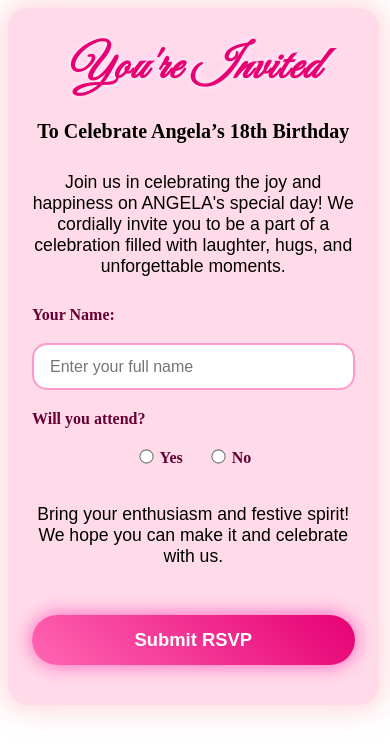
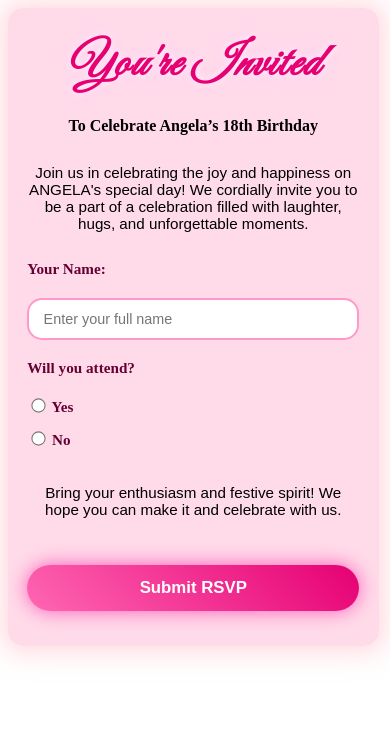
Before and after one commit to angelicaaquino0506/invitation-rsvp-angela, a Vue app: page / in a window 390 px wide. Shown: the top 756 px of the page. Built offline with nearby package versions, Linux system fonts and the light colour scheme; no server answers; the database is empty; the HTML template or start-up script is replaced by a standard one.

Commit message:
update 06022025

```diff
--- a/src/components/angelarsvp.vue
+++ b/src/components/angelarsvp.vue
@@ -336,29 +336,28 @@ body {
   color: #660033;
   min-height: 100vh;
   display: flex;
-  justify-content: center; /* Center content horizontally */
-  align-items: center; /* Center content vertically */
-  padding: 2rem;
-  overflow: hidden; /* Prevent scrollbar issues with animations */
+  justify-content: center;
+  align-items: center;
+  padding: 1rem; /* Adjusted padding for smaller screens by default */
+  overflow-x: hidden; /* Prevent horizontal scrollbar on small screens */
 }
 
 .container {
   background: #ffd2e4cc;
-  max-width: 450px;
-  width: 100%;
+  max-width: 450px; /* Base max-width for larger screens */
+  width: 100%; /* Ensures it takes full width on smaller screens */
   border-radius: 20px;
   box-shadow:
     0 0 15px 5px rgba(255, 192, 203, 0.25),
     0 0 30px 10px rgba(255, 182, 193, 0.3);
-  padding: 2.5rem 2rem 3rem 2rem;
+  padding: 2.5rem 2rem 3rem 2rem; /* Base padding */
   text-align: center;
   overflow: hidden;
-  transform: scale(0.95); /* Initial scale for pop-in effect */
-  opacity: 0; /* Initial opacity for fade-in */
-  animation: containerLoad 0.8s ease-out forwards; /* Animation on load */
+  transform: scale(0.95);
+  opacity: 0;
+  animation: containerLoad 0.8s ease-out forwards;
 }
 
-/* Keyframe for container loading */
 @keyframes containerLoad {
   to {
     transform: scale(1);
@@ -368,40 +367,39 @@ body {
 
 .title {
   font-family: 'Great Vibes', cursive;
-  font-size: 3.6rem;
+  font-size: 3.6rem; /* Base font size */
   color: #e60073;
   margin-bottom: 0;
   margin-top: 0;
   letter-spacing: 2px;
   text-shadow: 0 0 8px #ffffff, 0 0 15px #ffbaef;
   font-style: italic;
-  animation: textFadeIn 1s ease-out 0.3s forwards; /* Delayed fade-in for title */
+  animation: textFadeIn 1s ease-out 0.3s forwards;
   opacity: 0;
   transform: translateY(-20px);
 }
 
 .subtitle {
   font-weight: 600;
-  font-size: 1.25rem;
+  font-size: 1.25rem; /* Base font size */
   margin-top: 6px;
   margin-bottom: 1.8rem;
   color: #000000;
-  animation: textFadeIn 1s ease-out 0.5s forwards; /* Delayed fade-in for subtitle */
+  animation: textFadeIn 1s ease-out 0.5s forwards;
   opacity: 0;
   transform: translateY(-20px);
 }
 
 .invitation-text {
   font-family: 'Quiche', sans-serif;
-  font-size: 1.1rem;
+  font-size: 1.1rem; /* Base font size */
   margin-bottom: 1.8rem;
   color: #000000;
-  animation: textFadeIn 1s ease-out 0.7s forwards; /* Delayed fade-in for invitation text */
+  animation: textFadeIn 1s ease-out 0.7s forwards;
   opacity: 0;
   transform: translateY(-20px);
 }
 
-/* Keyframe for general text fade-in */
 @keyframes textFadeIn {
   to {
     opacity: 1;
@@ -413,12 +411,11 @@ form {
   display: flex;
   flex-direction: column;
   gap: 1.2rem;
-  animation: formSlideIn 1s ease-out 0.9s forwards; /* Slide-in effect for form */
+  animation: formSlideIn 1s ease-out 0.9s forwards;
   opacity: 0;
   transform: translateY(20px);
 }
 
-/* Keyframe for form slide-in */
 @keyframes formSlideIn {
   to {
     opacity: 1;
@@ -438,36 +435,37 @@ input[type="text"] {
   border: 2px solid #ff99cc;
   border-radius: 15px;
   font-size: 1rem;
-  transition: border-color 0.3s ease, box-shadow 0.3s ease; /* Smooth transition for focus */
+  transition: border-color 0.3s ease, box-shadow 0.3s ease;
 }
 input[type="text"]:focus {
   outline: none;
   border-color: #e60073;
-  box-shadow: 0 0 10px rgba(230, 0, 115, 0.6); /* Enhanced glow on focus */
+  box-shadow: 0 0 10px rgba(230, 0, 115, 0.6);
 }
 
 .radio-group {
   display: flex;
   gap: 1.5rem;
   justify-content: center;
+  flex-wrap: wrap; /* Allow radio buttons to wrap on smaller screens */
 }
 
 .radio-group label {
   font-weight: 600;
   font-size: 1rem;
   cursor: pointer;
-  transition: color 0.3s ease, transform 0.2s ease; /* Transition for label hover */
+  transition: color 0.3s ease, transform 0.2s ease;
 }
 
 .radio-group label:hover {
-  color: #e60073; /* Change color on hover */
-  transform: translateY(-2px); /* Slight lift on hover */
+  color: #e60073;
+  transform: translateY(-2px);
 }
 
 input[type="radio"] {
   accent-color: #e60073;
   cursor: pointer;
-  transform: scale(1.1); /* Slightly larger radio buttons */
+  transform: scale(1.1);
 }
 
 button {
@@ -479,24 +477,23 @@ button {
   border: none;
   border-radius: 25px;
   cursor: pointer;
-  box-shadow: 0 0 20px rgba(255, 0, 153, 0.6); /* Stronger initial shadow */
-  transition: all 0.3s ease; /* Smooth transition for all properties */
-  position: relative; /* Needed for pseudo-element effects */
-  overflow: hidden; /* Hide overflow for ripple effect */
+  box-shadow: 0 0 20px rgba(255, 0, 153, 0.6);
+  transition: all 0.3s ease;
+  position: relative;
+  overflow: hidden;
 }
 
 button:hover {
   background: linear-gradient(45deg, #e60073, #ff66b3);
-  box-shadow: 0 0 30px rgba(255, 51, 153, 0.8); /* Even stronger shadow on hover */
-  transform: translateY(-3px); /* Lift button on hover */
+  box-shadow: 0 0 30px rgba(255, 51, 153, 0.8);
+  transform: translateY(-3px);
 }
 
 button:active {
-  transform: translateY(0); /* Press down effect */
-  box-shadow: 0 0 10px rgba(255, 0, 153, 0.4); /* Smaller shadow when active */
+  transform: translateY(0);
+  box-shadow: 0 0 10px rgba(255, 0, 153, 0.4);
 }
 
-/* Ripple effect for button click */
 button::after {
   content: '';
   position: absolute;
@@ -514,7 +511,7 @@ button::after {
 button:active::after {
   transform: scale(200);
   opacity: 1;
-  transition: 0s; /* No transition for active state */
+  transition: 0s;
 }
 
 .thankyou-message {
@@ -522,8 +519,8 @@ button:active::after {
   font-weight: 600;
   color: #cc0066;
   margin-top: 1.6rem;
-  animation: fadeInUp 0.8s ease forwards; /* Smoother animation duration */
-  text-shadow: 0 1px 5px rgba(204, 0, 102, 0.2); /* Subtle shadow for text */
+  animation: fadeInUp 0.8s ease forwards;
+  text-shadow: 0 1px 5px rgba(204, 0, 102, 0.2);
 }
 
 @keyframes fadeInUp {
@@ -537,13 +534,12 @@ button:active::after {
   }
 }
 
-/* Dialog and related styles (kept from original, as they are already good) */
 .dialog-special-guest {
   font-size: 1.2rem;
   font-weight: bold;
   color: #e60073;
   margin-bottom: 1rem;
-  animation: pulseEffect 1.5s infinite alternate; /* Pulsing effect for special guest message */
+  animation: pulseEffect 1.5s infinite alternate;
 }
 
 @keyframes pulseEffect {
@@ -555,32 +551,6 @@ button:active::after {
     transform: scale(1.03);
     opacity: 0.9;
   }
-}
-
-.open-dialog-button {
-  background: linear-gradient(45deg, #a7f3d0, #34d399);
-  color: #065f46;
-  font-weight: 600;
-  font-size: 1rem;
-  padding: 0.75rem 1.5rem;
-  border: none;
-  border-radius: 1.5rem;
-  cursor: pointer;
-  box-shadow: 0 4px 12px rgba(0, 0, 0, 0.2);
-  transition: all 0.3s ease;
-  margin-top: 1.5rem;
-  display: inline-block;
-}
-
-.open-dialog-button:hover {
-  background: linear-gradient(45deg, #34d399, #a7f3d0);
-  box-shadow: 0 6px 16px rgba(0, 0, 0, 0.3);
-  transform: translateY(-2px);
-}
-
-.open-dialog-button:active {
-  transform: translateY(0);
-  box-shadow: 0 2px 6px rgba(0, 0, 0, 0.2);
 }
 
 .dialog-overlay {
@@ -595,7 +565,7 @@ button:active::after {
   justify-content: center;
   z-index: 10;
   backdrop-filter: blur(4px);
-  animation: fadeInOverlay 0.3s ease; /* Fade in for overlay */
+  animation: fadeInOverlay 0.3s ease;
 }
 
 @keyframes fadeInOverlay {
@@ -614,8 +584,8 @@ button:active::after {
   text-align: center;
   box-shadow: 0 8px 20px rgba(0, 0, 0, 0.3);
   width: 90%;
-  max-width: 500px;
-  animation: dialogPopIn 0.4s cubic-bezier(0.68, -0.55, 0.27, 1.55) forwards; /* Pop-in effect for dialog */
+  max-width: 500px; /* Base max-width for dialog */
+  animation: dialogPopIn 0.4s cubic-bezier(0.68, -0.55, 0.27, 1.55) forwards;
 }
 
 @keyframes dialogPopIn {
@@ -630,7 +600,7 @@ button:active::after {
 }
 
 .dialog-title {
-  font-size: 2rem;
+  font-size: 2rem; /* Base font size */
   font-family: 'Great Vibes', cursive;
   color: #f5889f;
   margin-bottom: 1rem;
@@ -638,59 +608,138 @@ button:active::after {
 }
 
 .dialog-description {
-  font-size: 1.1rem;
+  font-size: 1.1rem; /* Base font size */
   color: #6b7280;
   margin-bottom: 1.5rem;
   line-height: 1.6;
 }
 .dialog-additional-info {
-  font-size: 1rem;
+  font-size: 1rem; /* Base font size */
   color: #660033;
   margin-bottom: 1.5rem;
   font-style: italic;
 }
 
-.dialog-close-button {
-  background: linear-gradient(to bottom, #f87171, #dc2626);
-  color: white;
-  font-size: 1.1rem;
-  font-weight: 600;
-  padding: 0.75rem 1.5rem;
-  border: none;
-  border-radius: 1.5rem;
-  cursor: pointer;
-  transition: all 0.3s ease;
-  box-shadow: 0 4px 10px rgba(0, 0, 0, 0.3);
-  text-shadow: 0 1px 2px rgba(0, 0, 0, 0.4);
+/* --- Media Queries for Responsiveness --- */
+
+/* For screens smaller than 768px (e.g., tablets in portrait, large phones) */
+@media (max-width: 768px) {
+  .container {
+    padding: 2rem 1.8rem 2.5rem 1.8rem; /* Slightly reduced padding */
+    max-width: 400px; /* Slightly smaller max-width */
+  }
+  .title {
+    font-size: 3.2rem; /* Adjust title size */
+  }
+  .subtitle {
+    font-size: 1.15rem; /* Adjust subtitle size */
+  }
+  .invitation-text {
+    font-size: 1rem; /* Adjust text size */
+  }
+  .dialog-content {
+    max-width: 450px; /* Keep dialog slightly smaller */
+  }
+  .dialog-title {
+    font-size: 1.8rem;
+  }
+  .dialog-description {
+    font-size: 1rem;
+  }
 }
 
-.dialog-close-button:hover {
-  background: linear-gradient(to bottom, #ef4444, #b91c1c);
-  box-shadow: 0 6px 14px rgba(0, 0, 0, 0.4);
-  transform: translateY(-2px);
-}
-
-.dialog-close-button:active {
-  transform: translateY(0);
-  box-shadow: 0 2px 4px rgba(0, 0, 0, 0.3);
-}
-
+/* For screens smaller than 500px (typical mobile phones) */
 @media (max-width: 500px) {
+  body {
+    padding: 0.8rem; /* Even less padding around the body */
+  }
   .container {
-    max-width: 95vw;
-    padding: 2rem 1.5rem 2.5rem 1.5rem;
+    max-width: 95vw; /* Allow container to be almost full width */
+    padding: 1.8rem 1.2rem 2.2rem 1.2rem; /* More reduced padding */
+    border-radius: 15px; /* Slightly smaller border-radius */
   }
   .title {
-    font-size: 2.8rem;
+    font-size: 2.8rem; /* Further reduce title size */
+  }
+  .subtitle {
+    font-size: 1rem; /* Further reduce subtitle size */
+  }
+  .invitation-text {
+    font-size: 0.95rem; /* Further reduce invitation text size */
+  }
+  label {
+    font-size: 0.95rem;
+  }
+  input[type="text"] {
+    padding: 0.7rem 0.9rem;
+    font-size: 0.9rem;
+  }
+  .radio-group {
+    flex-direction: column; /* Stack radio buttons vertically */
+    gap: 0.8rem; /* Reduce gap when stacked */
+    align-items: flex-start; /* Align stacked radios to the left */
+  }
+  .radio-group label {
+    font-size: 0.95rem;
+  }
+  button {
+    font-size: 1.05rem; /* Slightly smaller button font */
+    padding: 0.8rem 0;
+  }
+  .thankyou-message {
+    font-size: 1.1rem; /* Adjust thank you message size */
   }
   .dialog-content {
     padding: 1.5rem;
+    border-radius: 1rem;
   }
   .dialog-title {
     font-size: 1.75rem;
   }
   .dialog-description {
+    font-size: 0.95rem;
+  }
+  .dialog-additional-info {
+    font-size: 0.9rem;
+  }
+}
+
+/* For very small screens (e.g., iPhone SE/mini) */
+@media (max-width: 375px) {
+  .container {
+    padding: 1.5rem 1rem 1.8rem 1rem;
+  }
+  .title {
+    font-size: 2.4rem;
+  }
+  .subtitle {
+    font-size: 0.9rem;
+  }
+  .invitation-text {
+    font-size: 0.85rem;
+  }
+  label {
+    font-size: 0.9rem;
+  }
+  input[type="text"] {
+    padding: 0.6rem 0.8rem;
+    font-size: 0.85rem;
+  }
+  button {
     font-size: 1rem;
+    padding: 0.7rem 0;
+  }
+  .thankyou-message {
+    font-size: 1rem;
+  }
+  .dialog-content {
+    padding: 1.2rem;
+  }
+  .dialog-title {
+    font-size: 1.5rem;
+  }
+  .dialog-description {
+    font-size: 0.9rem;
   }
 }
 </style>
```
